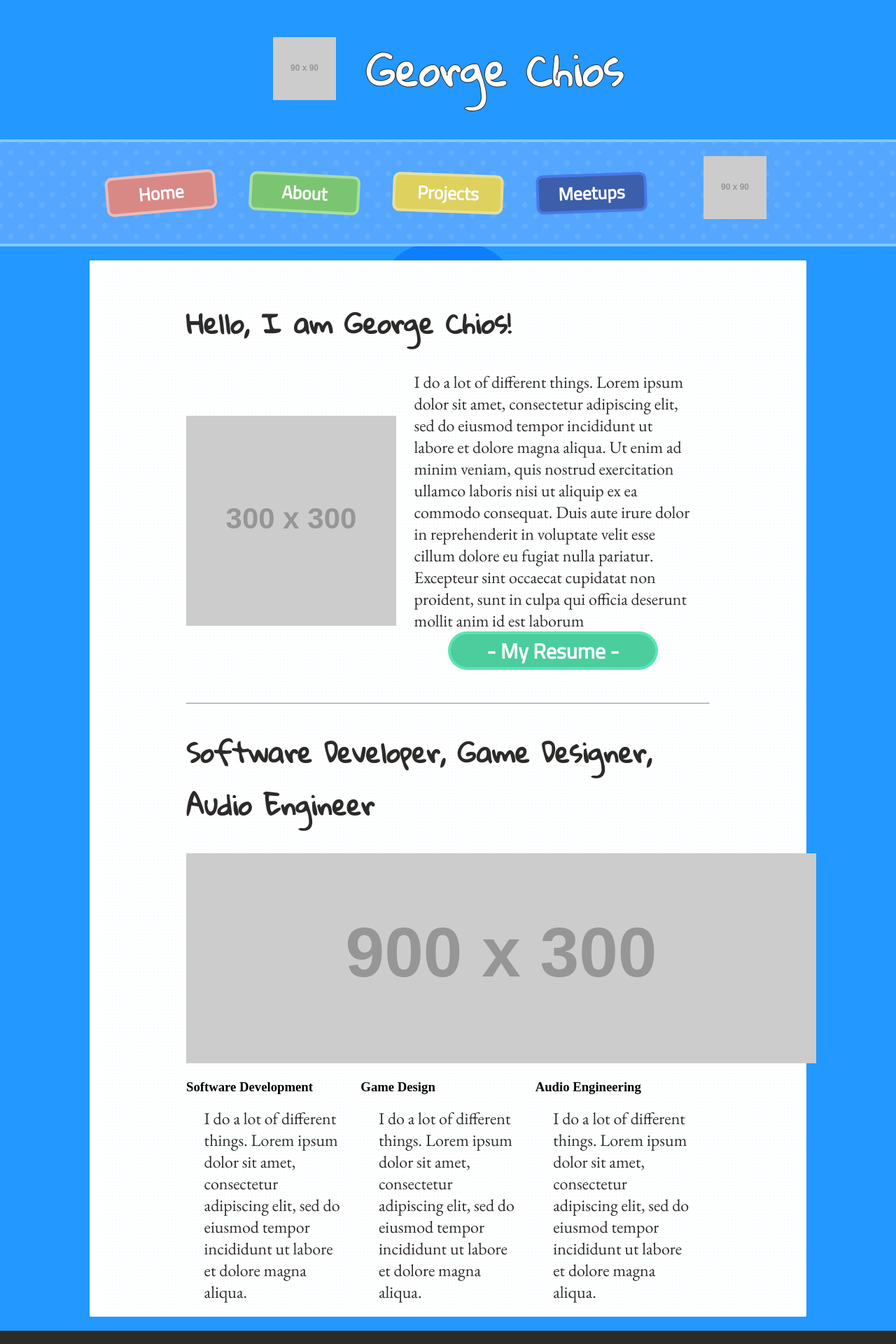
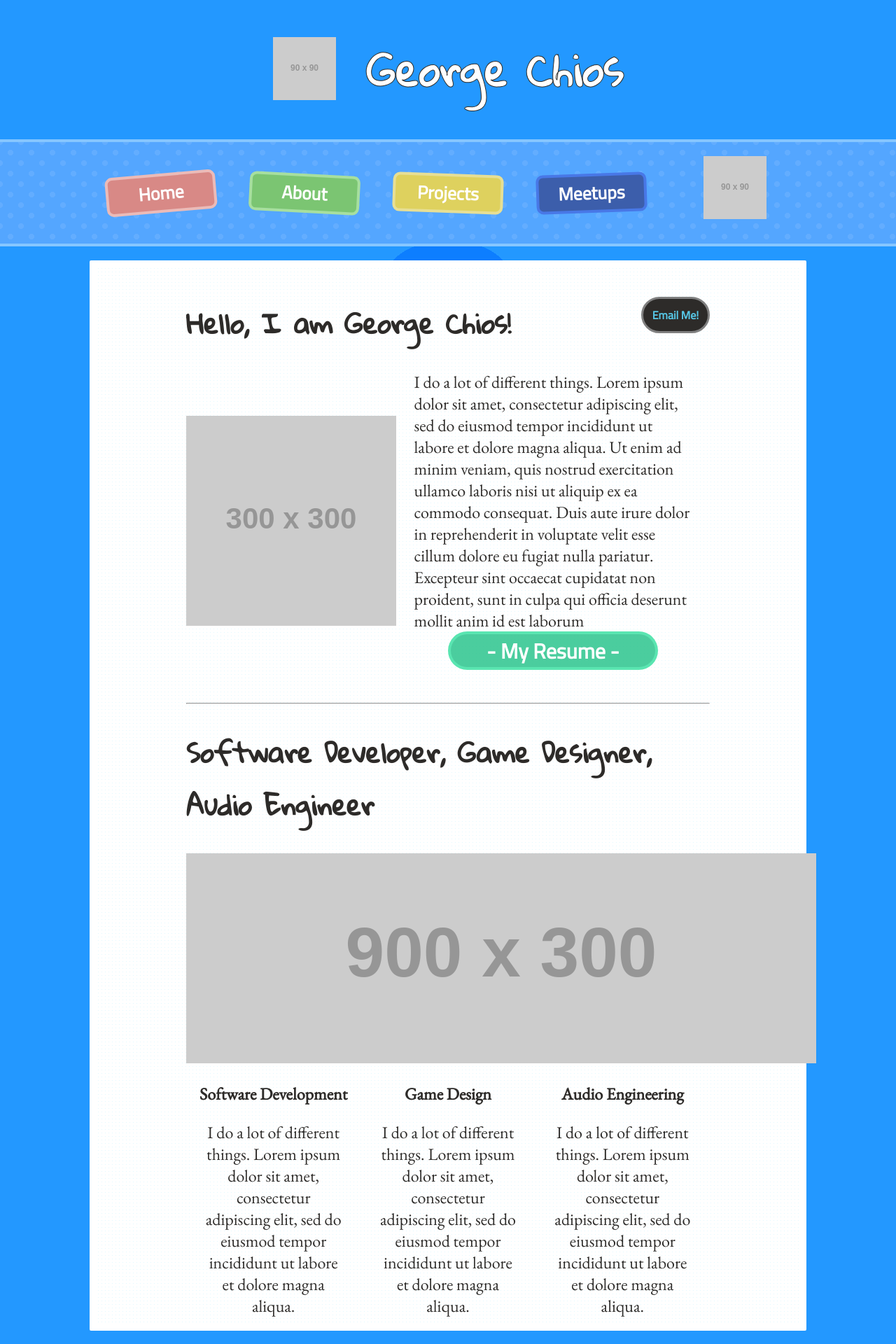
Before and after one commit to rusticpenguin/georgechios, a React (Create React App) app in the folder georgechios/: page /about in a window 1280 px wide. Shown: the top 1920 px of the page at 70% size. Built offline with nearby package versions, Linux system fonts and the light colour scheme.

Commit message:
Added an email me button. Updated some button colors

```diff
--- a/georgechios/src/Components/About.js
+++ b/georgechios/src/Components/About.js
@@ -4,7 +4,8 @@ class About extends Component {
   render() {
     return (
       <div>
-        <section>
+        <div>
+          <a href="#" className="emailMe link">Email Me!</a>
           <h2>Hello, I am George Chios!</h2>
           <article className="pictureLeft">
             <img className="articlePicture" src="https://via.placeholder.com/300x300" alt="Profile Picture of George" />
@@ -13,28 +14,28 @@ class About extends Component {
               <button className="resumeButton">- My Resume -</button>
             </div>
           </article>
-        </section>
+        </div>
         <hr />
-        <section>
+        <div>
           <h2>Software Developer, Game Designer, Audio Engineer</h2>
           <article>
             <img className="articlePicture" src="https://via.placeholder.com/900x300" alt="Profile Picture of George" />
             <div className="threeColumns">
-              <section>
+              <section className="column">
                 <h3>Software Development</h3>
                 <p>I do a lot of different things. Lorem ipsum dolor sit amet, consectetur adipiscing elit, sed do eiusmod tempor incididunt ut labore et dolore magna aliqua. </p>
               </section>
-              <section>
+              <section className="column">
                 <h3>Game Design</h3>
                 <p>I do a lot of different things. Lorem ipsum dolor sit amet, consectetur adipiscing elit, sed do eiusmod tempor incididunt ut labore et dolore magna aliqua.</p>
               </section>
-              <section>
+              <section className="column">
                 <h3>Audio Engineering</h3>
                 <p>I do a lot of different things. Lorem ipsum dolor sit amet, consectetur adipiscing elit, sed do eiusmod tempor incididunt ut labore et dolore magna aliqua.</p>
               </section>
             </div>
           </article>
-        </section>
+        </div>
       </div>
     );
 	}
--- a/georgechios/src/Components/App.css
+++ b/georgechios/src/Components/App.css
@@ -24,8 +24,10 @@ h2 {
     color: #2D2B29;
 }
 
-br {
-    border: 1px solid black;
+h3 {
+    font-family: 'EB Garamond', normal;
+    font-size: 24px;
+    color: #2D2B29;
 }
 
 p {
@@ -62,6 +64,32 @@ span {
     width: 100%;
 }
 
+.column {
+    display: flex;
+    flex-flow: column wrap;
+    text-align: center;
+}
+
+.emailMe {
+    float: right;
+    font-family: 'Cairo', sans-serif;
+    font-size: 100%;
+    border: 3px solid grey;
+    background: #2D2B29;
+    padding: 1vh 1vw;
+    font-weight: bold;
+    border-radius: 50px;
+}
+
+.emailMe:hover {
+    background: #413e3b;
+}
+
+.emailMe:active {
+    background: #2D2B29;
+    border-color: #aaaaaa;
+}
+
 .link {
     color: #57c9e9;
 }
--- a/georgechios/src/Components/Home.css
+++ b/georgechios/src/Components/Home.css
@@ -24,7 +24,7 @@
 }
 
 .resumeButton:active{
-    background: #2ecf94cc;
+    background: #38f5afcc;
     border: 4px solid #1fc186cc;
 }
 
```
